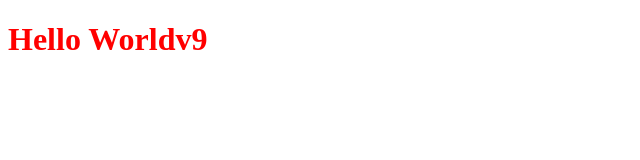
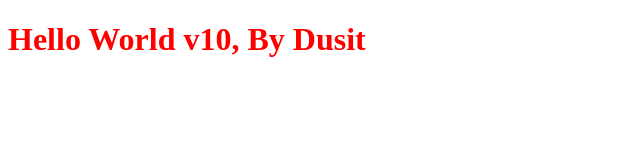
Before and after one commit to dusit-dev/learn-git, a plain HTML site: page index.html in a window 1280 px wide. Shown: the whole page, without its empty margins (0-640 px from the left). Drawn offline with Linux system fonts and the light colour scheme.

Commit message:
v10 by Dusit

```diff
--- a/index.html
+++ b/index.html
@@ -7,6 +7,6 @@
     <title>Document</title>
   </head>
   <body>
-    <h1 class="title">Hello Worldv9</h1>
+    <h1 class="title">Hello World v10, By Dusit</h1>
   </body>
 </html>
```
